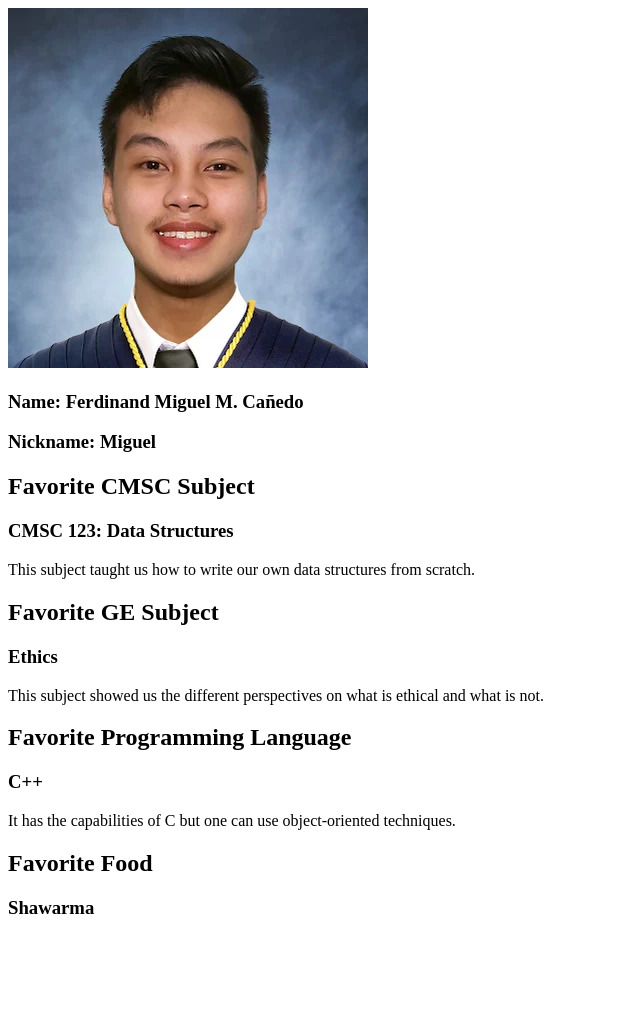
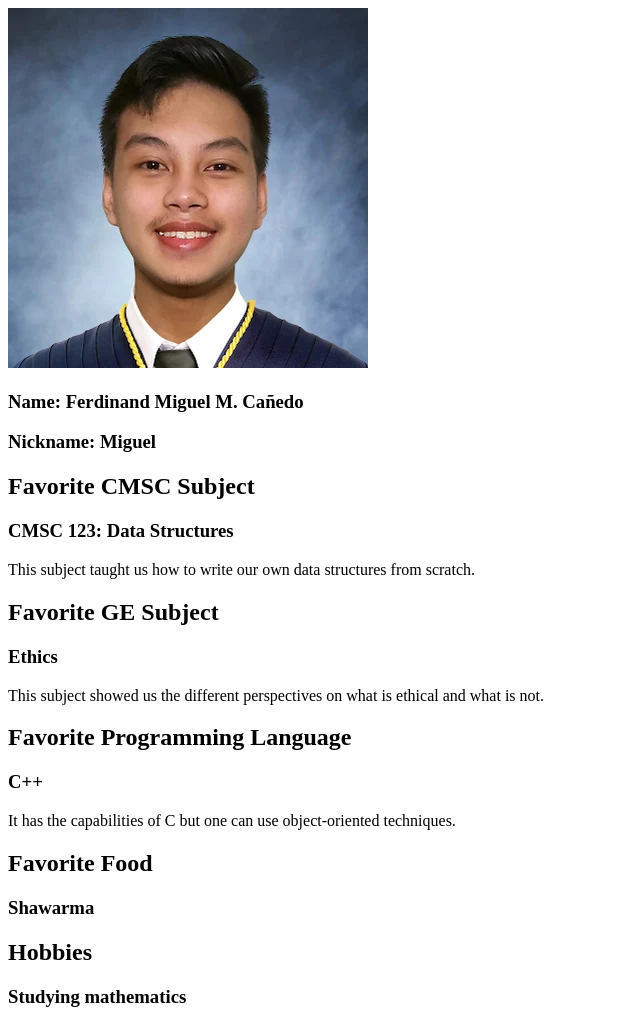
Before and after one commit to fmcanedo/fmcanedo.github.io, a plain HTML site: page index.html in a window 1280 px wide. Shown: the whole page, without its empty margins (0-640 px from the left). Before the commit the page ends 938 px from the top, so only its background shows below. Drawn offline with Linux system fonts and the light colour scheme.

Commit message:
feat: Added hobbies.

```diff
--- a/index.html
+++ b/index.html
@@ -33,5 +33,10 @@
             <h2>Favorite Food</h2>
             <h3>Shawarma</h3>
         </div>
+
+        <div>
+            <h2>Hobbies</h2>
+            <h3>Studying mathematics</h3>
+        </div>
     </body>
 </html>
```
